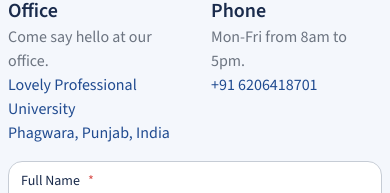
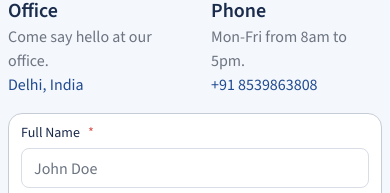
Before and after one commit to niyojan-org/client, a Next.js app: page /contact in a window 390 px wide. Shown: the part 315-508 px from the top of the page. Built offline with nearby package versions, Linux system fonts and the light colour scheme; no server answers.

Commit message:
Update contact methods with new office and phone details

```diff
--- a/app/contact/components/ContactMethods.jsx
+++ b/app/contact/components/ContactMethods.jsx
@@ -24,7 +24,7 @@
     icon: IconMapPin2,
     title: "Office",
     description: "Come say hello at our office.",
-    value: "Lovely Professional University\nPhagwara, Punjab, India",
+    value: "Delhi, India",
     href: "https://map.google.com",
     type: "link"
   },
@@ -32,8 +32,8 @@
     icon: IconPhoneCall,
     title: "Phone",
     description: "Mon-Fri from 8am to 5pm.",
-    value: "+91 6206418701",
-    href: "tel:+91 6206418701",
+    value: "+91 8539863808",
+    href: "tel:+91 8539863808",
     type: "link"
   }
 ];
```
